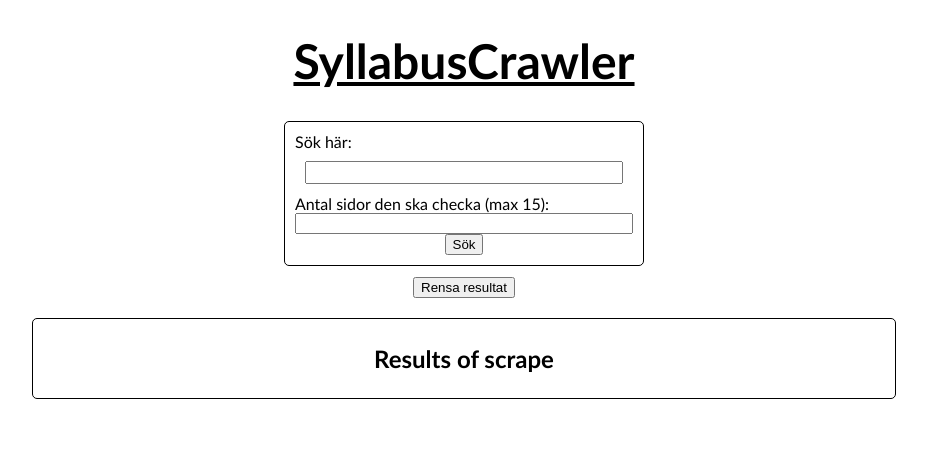
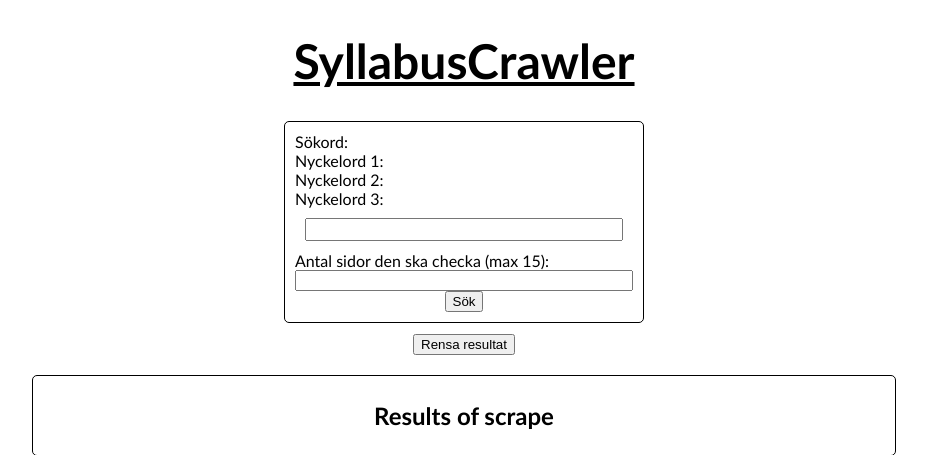
Before and after one commit to JohanFrom/SyllabusCrawler, a Flask app: page / in a window 1280 px wide. Shown: the top 455 px of the page, without its empty margins (176-1103 px from the left). Run offline with Flask 2, Linux system fonts and the light colour scheme.

Commit message:
keywords

```diff
--- a/templates/index.html
+++ b/templates/index.html
@@ -12,8 +12,15 @@
 
     <div id="form_scrape">
         <form id="search_form" action="{{url_for('read_input')}}" method="post" onsubmit="return CheckInput()">
-            <label class="search-bar" for="search-bar">Sök här:</label>
+            <label class="search-bar" for="search-bar">Sökord:</label>
             <span id="error-message-input"></span>
+
+            <!----------------------- Keywords ----------------------->
+            <label class="keyword1" for="keyword1">Nyckelord 1:</label>
+            <label class="keyword2" for="keyword2">Nyckelord 2:</label>
+            <label class="keyword3" for="keyword3">Nyckelord 3:</label>
+            <!-------------------------------------------------------->
+
             <input id="search-input" name="search-input" type="text">
             <label class="search-bar" for="amount-of-pages">Antal sidor den ska checka (max 15):</label>
             <span id="error-message-number"></span>
```
